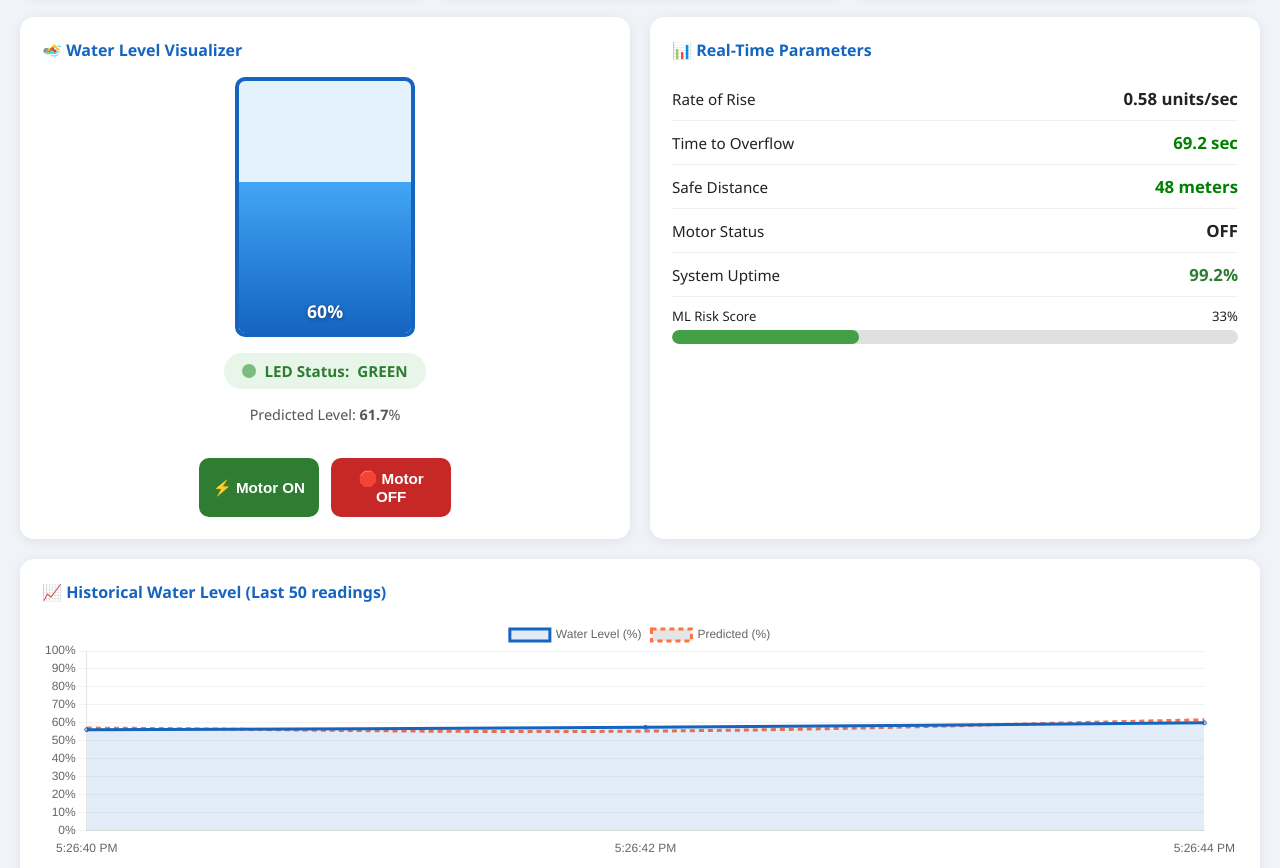
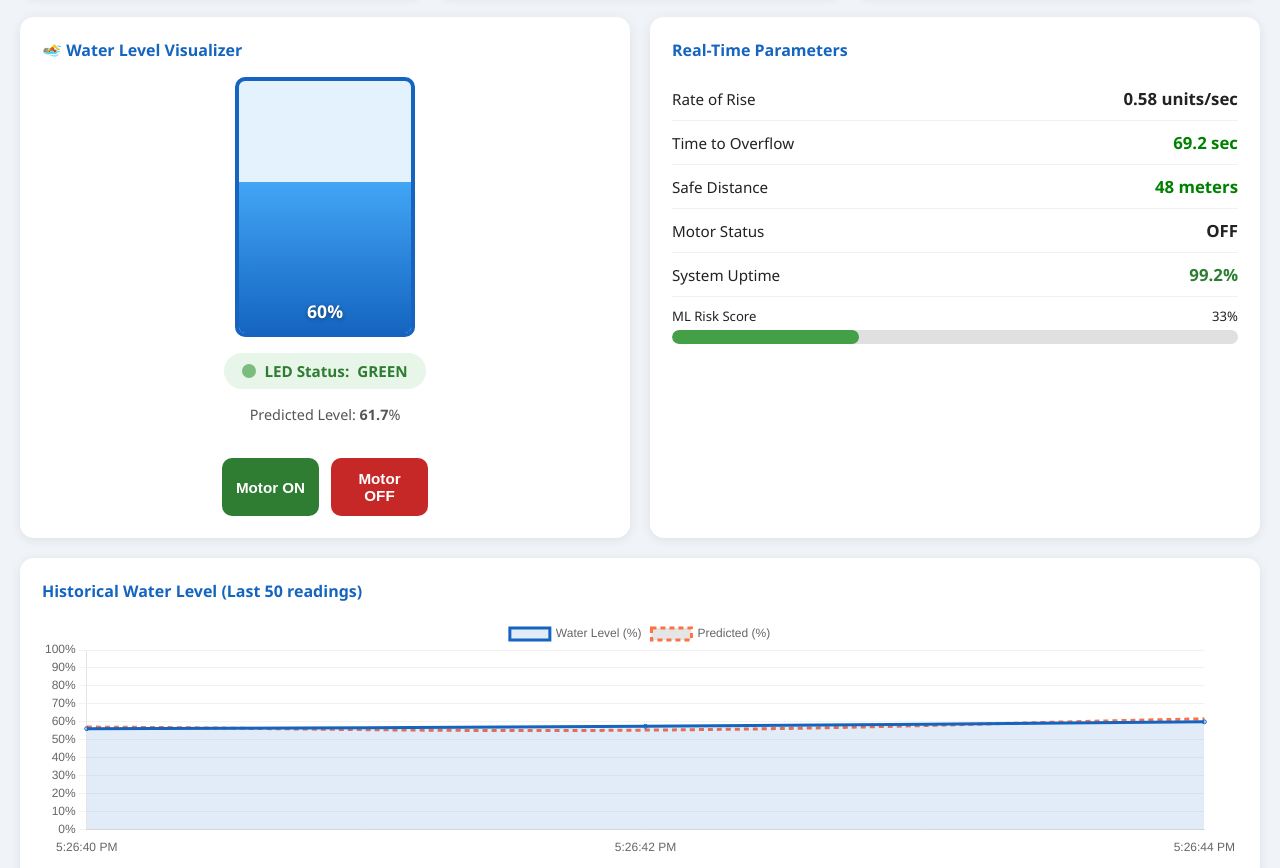
Before and after one commit to AditiKardekar/Smart-Dam-Water-Management-and-Monitoring-using-IoT-Machine-Learning-, a plain HTML site: page frontend/index.html in a window 1280 px wide. Shown: the part 225-1093 px from the top of the page. Drawn offline with nearby package versions, Linux system fonts and the light colour scheme; no server answers.

Commit message:
Dashboard changes

```diff
--- a/frontend/index.html
+++ b/frontend/index.html
@@ -197,15 +197,15 @@
         </div>
 
         <div class="btn-row">
-          <button class="btn-on" id="btnOn" onclick="controlMotor(true)">⚡ Motor ON</button>
-          <button class="btn-off" id="btnOff" onclick="controlMotor(false)">🛑 Motor OFF</button>
+          <button class="btn-on" id="btnOn" onclick="controlMotor(true)"> Motor ON</button>
+          <button class="btn-off" id="btnOff" onclick="controlMotor(false)"> Motor OFF</button>
         </div>
       </div>
     </div>
 
     <!-- Right: Real-Time Params -->
     <div class="card">
-      <h2>📊 Real-Time Parameters</h2>
+      <h2>Real-Time Parameters</h2>
       <div class="param-row">
         <span>Rate of Rise</span>
         <span class="pval" id="rateVal">—</span>
@@ -241,7 +241,7 @@
 
   <!-- Chart -->
   <div class="card" style="margin-top:20px">
-    <h2>📈 Historical Water Level (Last 50 readings)</h2>
+    <h2>Historical Water Level (Last 50 readings)</h2>
     <div class="chart-container">
       <canvas id="levelChart"></canvas>
     </div>
```
